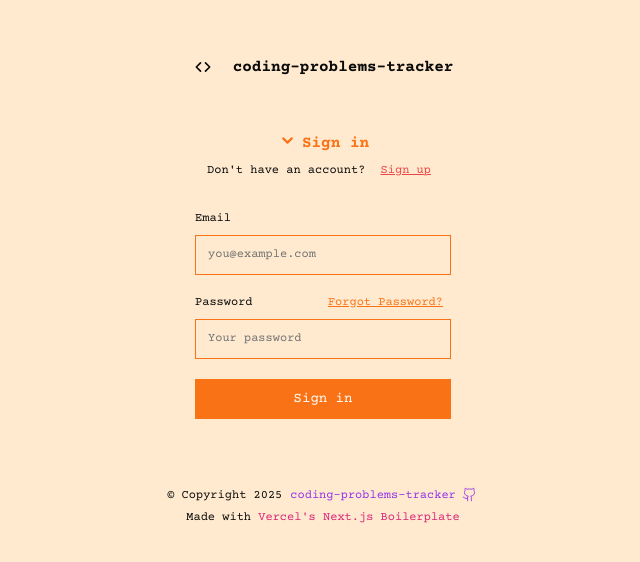
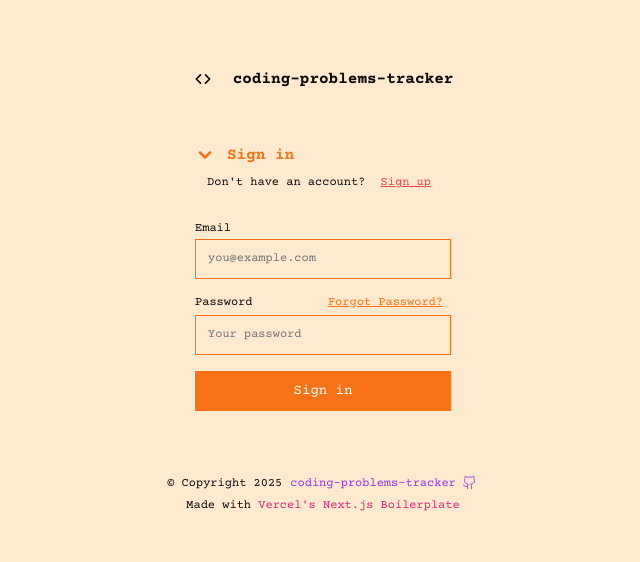
Before and after one commit to pj-pj-pj/coding-problems-tracker, a Next.js app: page /sign-in in a window 1280 px wide. Shown: the part 136-698 px from the top of the page, without its empty margins (317-957 px from the left). Built offline with nearby package versions, Linux system fonts and the light colour scheme.

Commit message:
style: auth layout

```diff
--- a/app/(auth-pages)/sign-in/page.tsx
+++ b/app/(auth-pages)/sign-in/page.tsx
@@ -10,11 +10,11 @@ export default async function Login(props: { searchParams: Promise<Message> }) {
   const searchParams = await props.searchParams;
   return (
     <form className="flex-1 flex flex-col min-w-64">
-      <span className="flex items-center gap-1 text-primary py-1 pb-2 justify-center">
+      <span className="flex items-center gap-3 text-primary py-1 pb-2">
         <ChevronDown
-          size={21}
+          size={20}
           strokeWidth={3}
-          className="self-center pb-1"
+          className="self-center"
         />
         <h1 className="text-base font-bold">Sign in</h1>
       </span>
@@ -27,25 +27,15 @@ export default async function Login(props: { searchParams: Promise<Message> }) {
           Sign up
         </Link>
       </p>
-      <div className="flex flex-col gap-2 [&>input]:mb-3 mt-8">
-        <Label
-          className="text-xs"
-          htmlFor="email"
-        >
-          Email
-        </Label>
+      <div className="flex flex-col gap-1 [&>input]:mb-3 mt-8">
+        <Label htmlFor="email">Email</Label>
         <Input
           name="email"
           placeholder="you@example.com"
           required
         />
         <div className="flex justify-between items-center">
-          <Label
-            className="text-xs"
-            htmlFor="password"
-          >
-            Password
-          </Label>
+          <Label htmlFor="password">Password</Label>
           <Link
             className="text-xs underline text-primary hover:bg-primary hover:text-background px-2"
             href="/forgot-password"
--- a/app/(auth-pages)/sign-up/page.tsx
+++ b/app/(auth-pages)/sign-up/page.tsx
@@ -20,11 +20,11 @@ export default async function Signup(props: {
 
   return (
     <form className="flex flex-col min-w-64 max-w-64 mx-auto">
-      <span className="flex items-center gap-1 text-destructive py-1 pb-2 justify-center">
+      <span className="flex items-center gap-3 text-destructive py-1 pb-2">
         <ChevronDown
-          size={21}
+          size={20}
           strokeWidth={3}
-          className="self-center pb-1"
+          className="self-center"
         />
         <h1 className="text-base font-bold">Sign up</h1>
       </span>
@@ -42,6 +42,7 @@ export default async function Signup(props: {
         <Input
           name="email"
           placeholder="you@example.com"
+          className="border-destructive"
           required
         />
         <Label htmlFor="password">Password</Label>
@@ -50,9 +51,11 @@ export default async function Signup(props: {
           name="password"
           placeholder="Your password"
           minLength={6}
+          className="border-destructive"
           required
         />
         <SubmitButton
+          className="bg-destructive hover:bg-red-300 hover:text-destructive hover:border hover:border-destructive"
           formAction={signUpAction}
           pendingText="Signing up..."
         >
```
